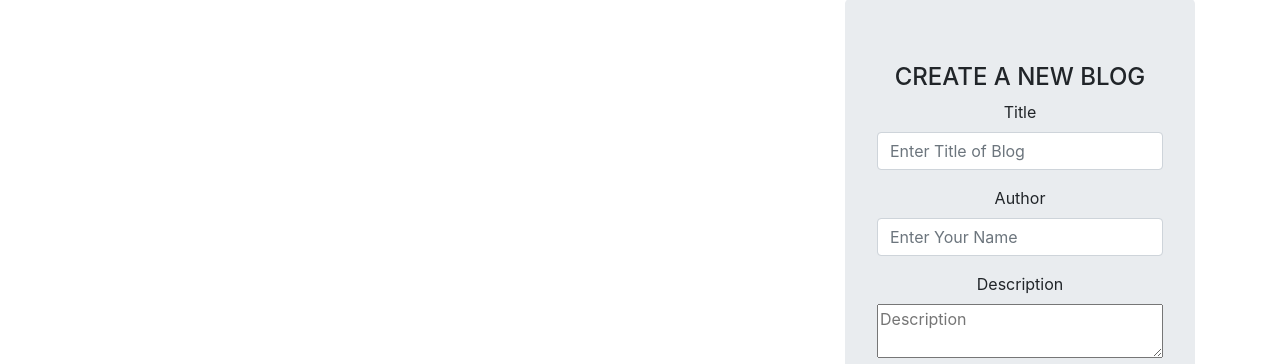
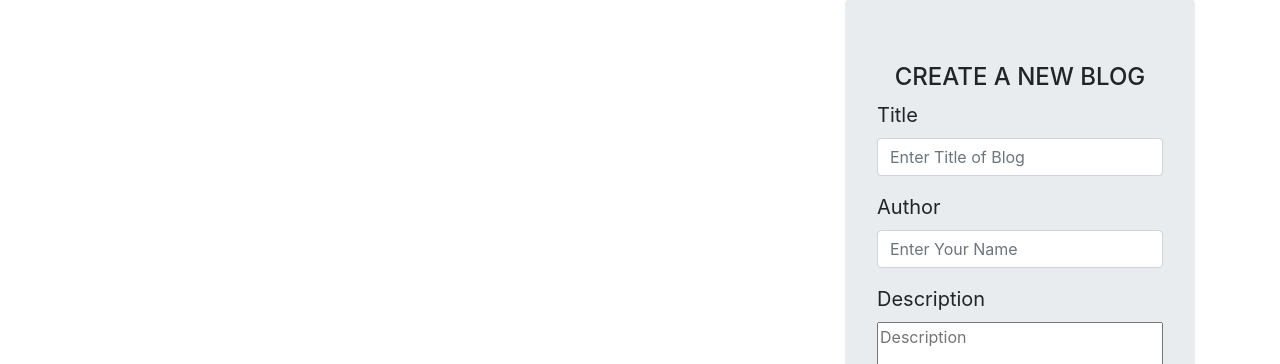
Before and after one commit to Shraddha13Jain/blog-App, a React (Create React App) app: page / in a window 1280 px wide. Shown: the part 137-501 px from the top of the page. Built offline with nearby package versions, Linux system fonts and the light colour scheme; no server answers.

Commit message:
form with css

```diff
--- a/src/components/CreateBlog.jsx
+++ b/src/components/CreateBlog.jsx
@@ -14,17 +14,17 @@ function CreateBlog (){
    <h4>CREATE A NEW BLOG</h4>
    <Form>
        <Form.Group controlId="formBasicEmail">
-            <Form.Label>Title</Form.Label>
+            <Form.Label style={{float:'left',fontSize:'20px'}}>Title</Form.Label>
             <Form.Control type="email" placeholder="Enter Title of Blog" />
        </Form.Group>
 
        <Form.Group controlId="formBasicEmail">
-            <Form.Label>Author</Form.Label>
+            <Form.Label style={{float:'left' ,fontSize:'20px'}}>Author</Form.Label>
             <Form.Control type="email" placeholder="Enter Your Name" />
        </Form.Group>
 
        <Form.Group controlId="formBasicEmail">
-            <Form.Label>Description</Form.Label><br />
+            <Form.Label style={{float:'left' ,fontSize:'20px'}}>Description</Form.Label><br />
             <textarea type="text" placeholder="Description" style={{width:'100%'}} />
        </Form.Group>
 
--- a/src/components/Home.jsx
+++ b/src/components/Home.jsx
@@ -11,10 +11,10 @@ function Home () {
     <>
         <Container>
             <Row>
-                <Col lg="8">
+                <Col md="6" lg="8">
                            <Blogs />
                 </Col>
-                <Col lg="4">
+                <Col md="6" lg="4">
                  <CreateBlog />
                 </Col>
             </Row>
```
Also changed, not shown: 1 other file (tests, documents, lock files or other folders).
